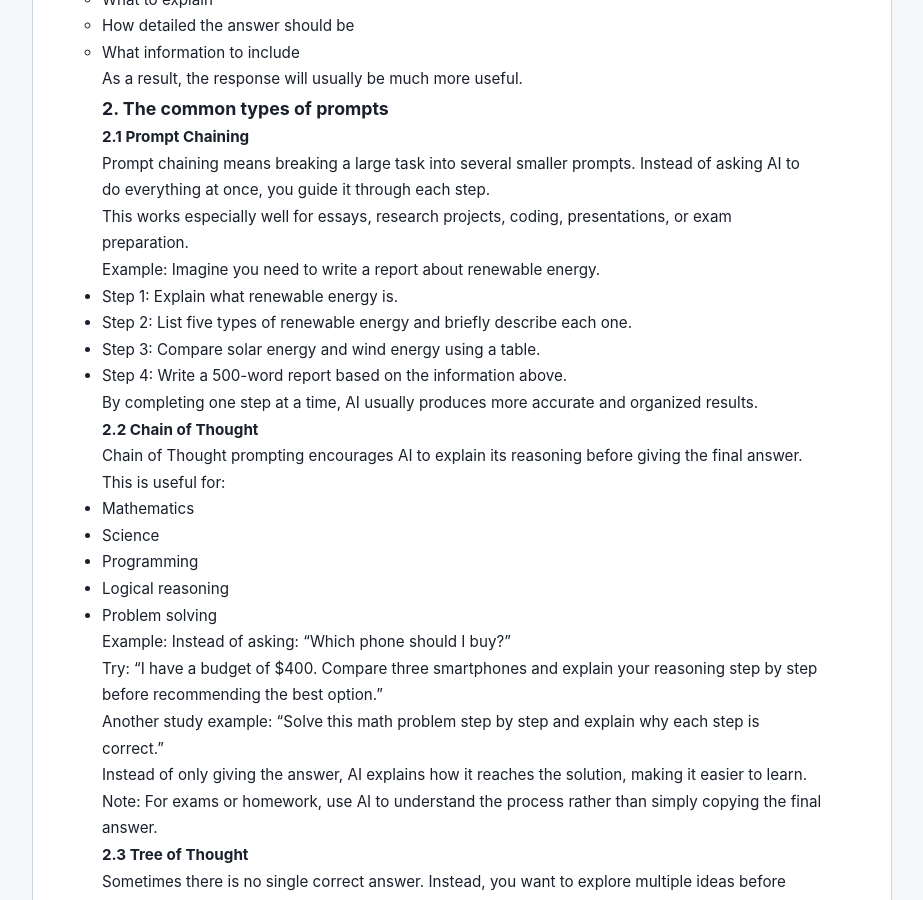
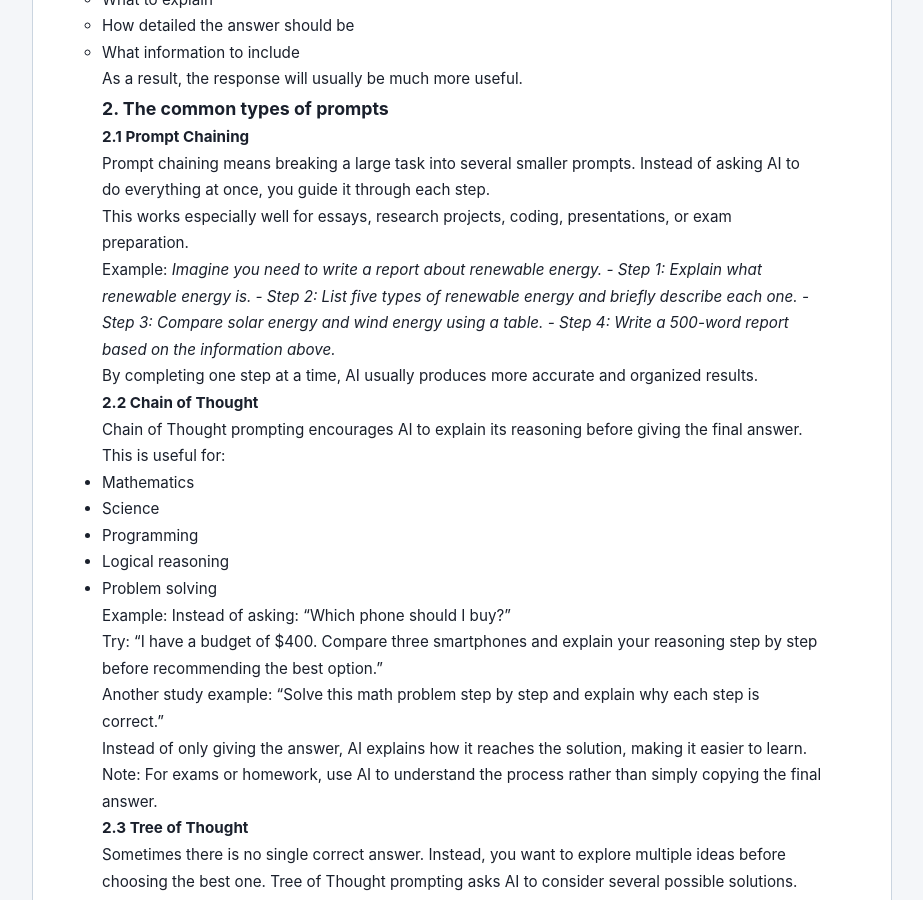
Before and after one commit to DangLeUyen/blog, a Jekyll site: the page built from _posts/2026-07-27-AIPrompt.md, in a window 1280 px wide and 900 px high, scrolled down 883 px. Shown: the whole window, without its empty margins (178-1101 px from the left). Built offline with Jekyll 4.4.1, drawn with Linux system fonts in a browser that asks for light colours.

```diff
--- a/_posts/2026-07-27-AIPrompt.md
+++ b/_posts/2026-07-27-AIPrompt.md
@@ -33,11 +33,11 @@ Instead of asking AI to do everything at once, you guide it through each step.
 
 This works especially well for essays, research projects, coding, presentations, or exam preparation.
 
-Example: Imagine you need to write a report about renewable energy.
-- Step 1: Explain what renewable energy is.
-- Step 2: List five types of renewable energy and briefly describe each one.
-- Step 3: Compare solar energy and wind energy using a table.
-- Step 4: Write a 500-word report based on the information above.
+Example: *Imagine you need to write a report about renewable energy.*
+*- Step 1: Explain what renewable energy is.*
+*- Step 2: List five types of renewable energy and briefly describe each one.*
+*- Step 3: Compare solar energy and wind energy using a table.*
+*- Step 4: Write a 500-word report based on the information above.*
 
 By completing one step at a time, AI usually produces more accurate and organized results.
 
```
